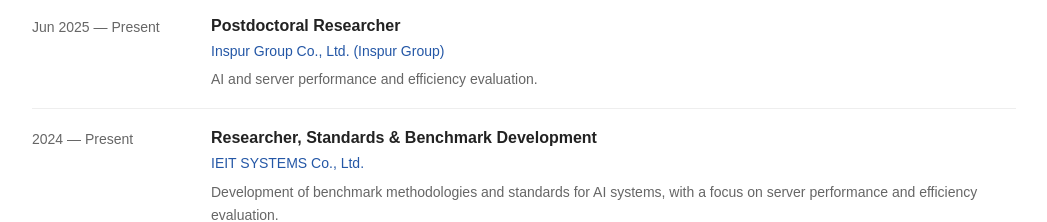
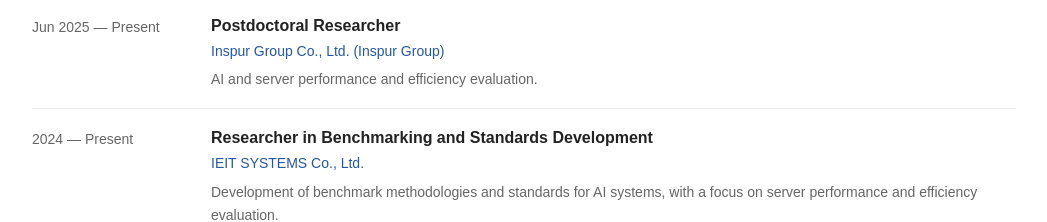
Before and after one commit to MqZhang2019/mqzhang2019.github.io, a plain HTML site: page index.html in a window 1280 px wide. Shown: the part 1365-1587 px from the top of the page, without its empty margins (116-1163 px from the left). Drawn offline with Linux system fonts and the light colour scheme.

Commit message:
Polish researcher role title for benchmarking and standards development

```diff
--- a/index.html
+++ b/index.html
@@ -184,7 +184,7 @@
           </div>
           <div data-page-node-id="uJnhTZIqSFSErQHyuL24t2" class="experience-item">
             <div data-page-node-id="QT9fav6SSU3M8jecbatt1m" class="experience-year">2024 — Present</div>
-            <div data-page-node-id="xB9ei5bktO8JqkJ6nRVa21"><h3 data-page-node-id="GeHuB2fuJNK5M1NSyt2OOs">Researcher, Standards &amp; Benchmark Development</h3><div data-page-node-id="fcLBhc3ChjFo3dzWDuz928" class="experience-org">IEIT SYSTEMS Co., Ltd.</div><div data-page-node-id="ZnNyFbplwgQIzy0Abx8Fty" class="experience-desc">Development of benchmark methodologies and standards for AI systems, with a focus on server performance and efficiency evaluation.</div></div>
+            <div data-page-node-id="xB9ei5bktO8JqkJ6nRVa21"><h3 data-page-node-id="GeHuB2fuJNK5M1NSyt2OOs">Researcher in Benchmarking and Standards Development</h3><div data-page-node-id="fcLBhc3ChjFo3dzWDuz928" class="experience-org">IEIT SYSTEMS Co., Ltd.</div><div data-page-node-id="ZnNyFbplwgQIzy0Abx8Fty" class="experience-desc">Development of benchmark methodologies and standards for AI systems, with a focus on server performance and efficiency evaluation.</div></div>
           </div>
         </div>
 
```
